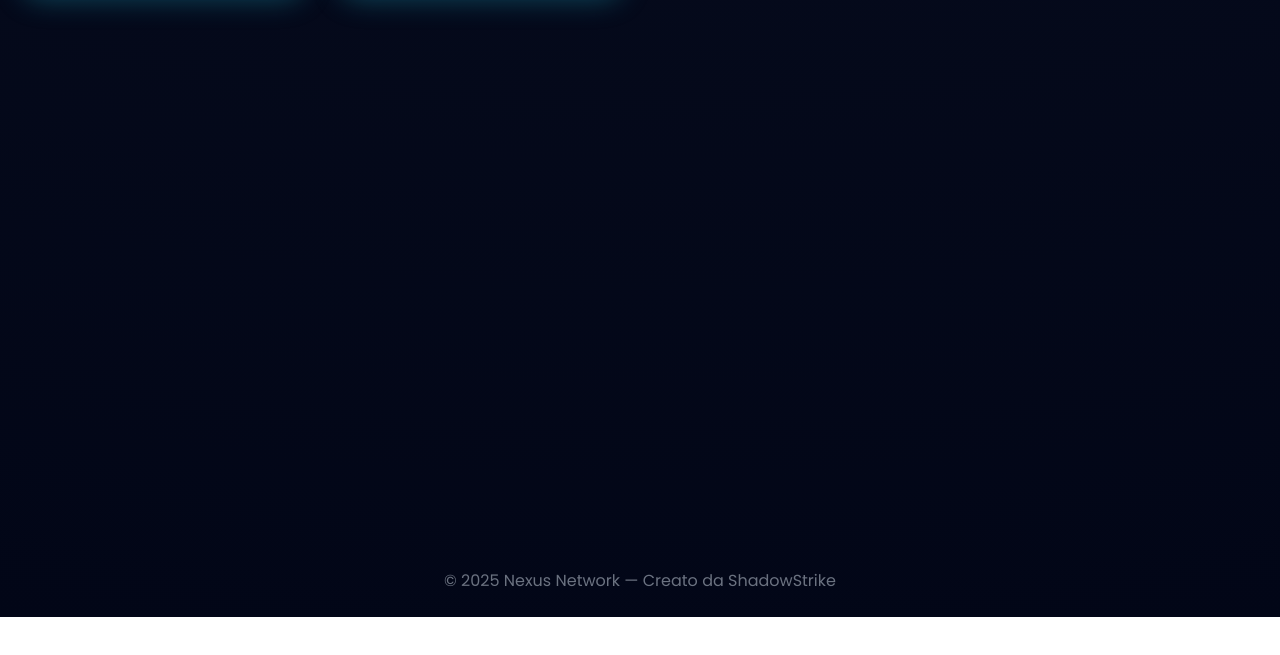
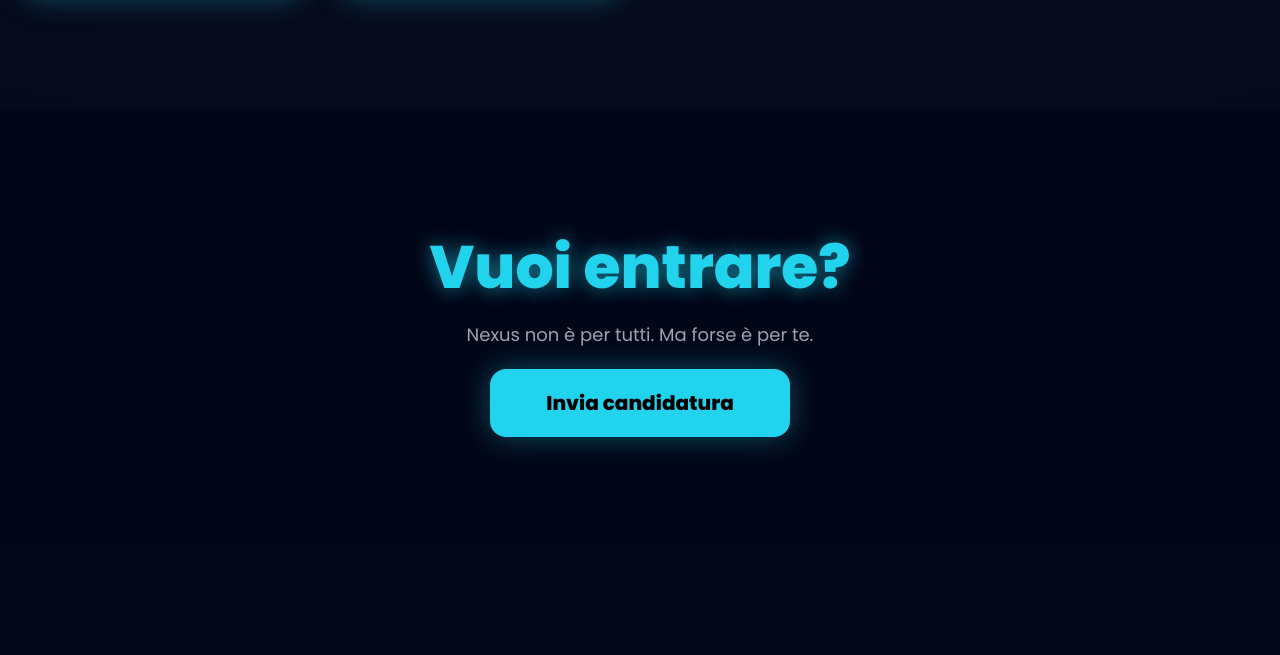
Before and after one commit to Alexandercasadei/NexusNetwork, a plain HTML site: page backup2.html in a window 1280 px wide. Shown: the part 2639-3294 px from the top of the page. Before the commit the page ends 3256 px from the top, so only its background shows below. Drawn offline with nearby package versions, Linux system fonts and the light colour scheme.

Commit message:
Update backup2.html

```diff
--- a/backup2.html
+++ b/backup2.html
@@ -208,7 +208,22 @@ body{
 
 </div>
 </section>
+<!-- CANDIDATI STAFF -->
+<section id="join" class="py-32 px-6 text-center bg-[#020617] scroll-animate">
+    <h2 class="text-6xl font-extrabold text-cyan-400 neon mb-6">
+        Vuoi entrare?
+    </h2>
+    <p class="text-gray-400 text-lg mb-10">
+        Nexus non è per tutti.
+        Ma forse è per te.
+    </p>
 
+    <a href="https://docs.google.com/forms/d/e/1FAIpQLSeKVj-NgP5Oz3YAuXhUxAyOFsbFncNsrI6k6X_DzQFlCBqgjw/viewform"
+       target="_blank"
+       class="px-14 py-5 rounded-2xl bg-cyan-400 text-black font-extrabold text-xl glow button-glow">
+        Invia candidatura
+    </a>
+</section>
 <!-- MODAL -->
 <div id="creatorModal"
 class="fixed inset-0 hidden items-center justify-center bg-black/75 z-50">
```
